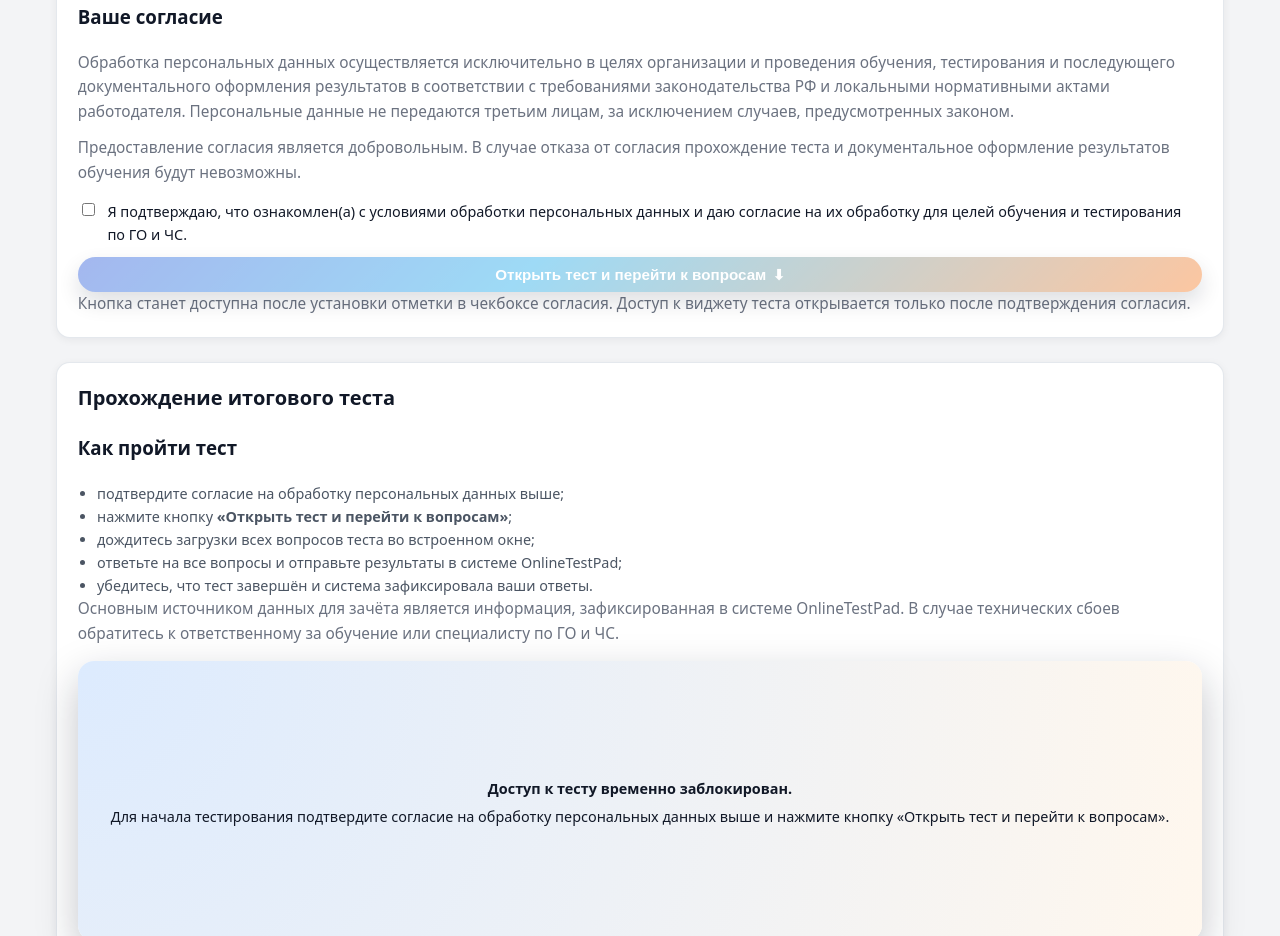
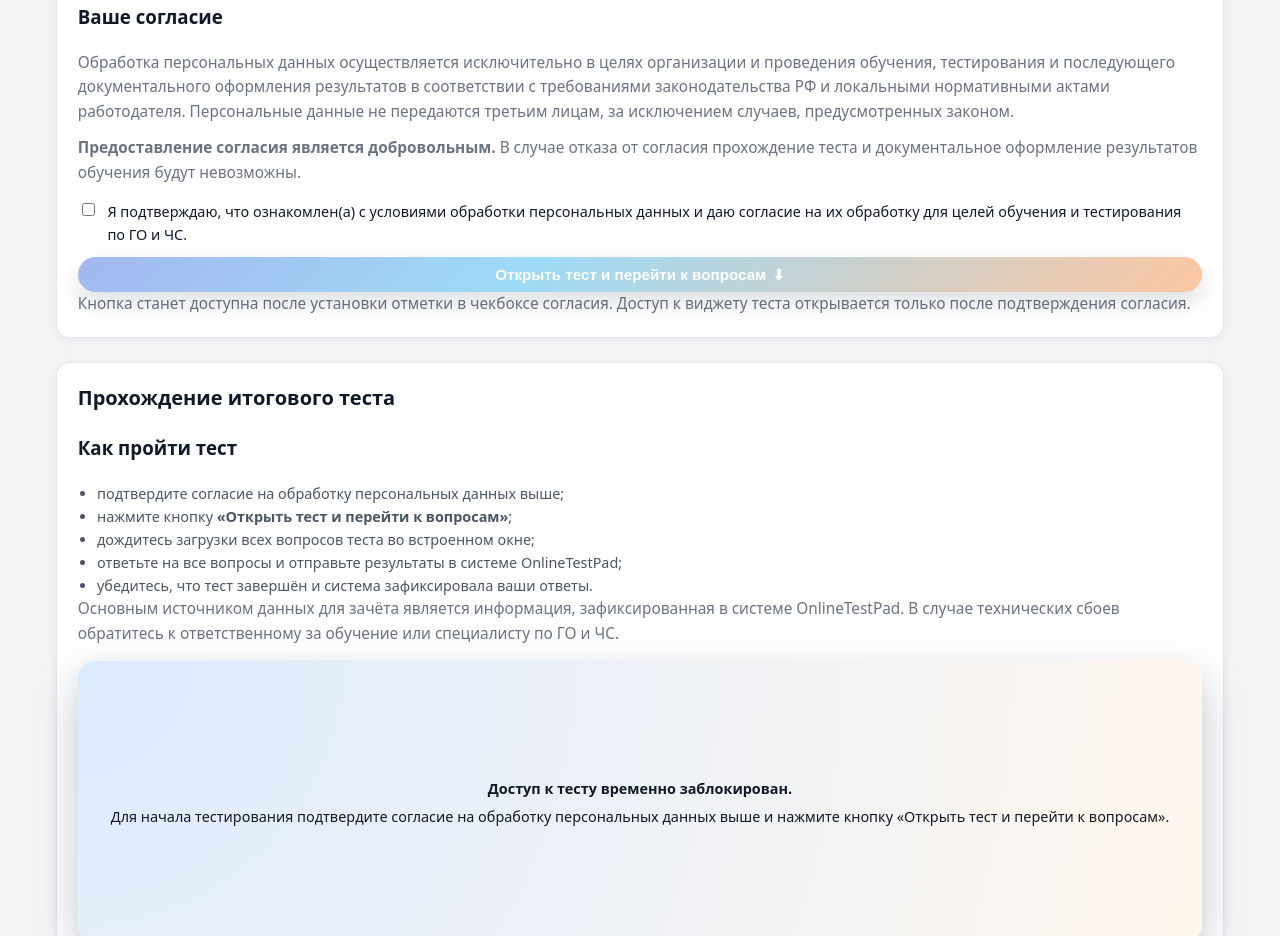
Before and after one commit to Demoonstars/ot-training-portal, a plain HTML site: page gochs-final-test.html in a window 1280 px wide. Shown: the part 1380-2316 px from the top of the page. Drawn offline with Linux system fonts and the light colour scheme; a script that the page names is missing.

Commit message:
Update gochs-final-test.html

```diff
--- a/gochs-final-test.html
+++ b/gochs-final-test.html
@@ -175,9 +175,10 @@
           третьим лицам, за исключением случаев, предусмотренных законом.
         </p>
 
-        <p class="test-hint">
-          Предоставление согласия является добровольным. В случае отказа от согласия прохождение теста и
-          документальное оформление результатов обучения будут невозможны.
+       <p class="test-hint">
+          <strong>Предоставление согласия является добровольным.</strong>
+          В случае отказа от согласия прохождение теста и документальное оформление результатов обучения
+          будут невозможны.
         </p>
 
         <div class="test-consent-controls">
```
